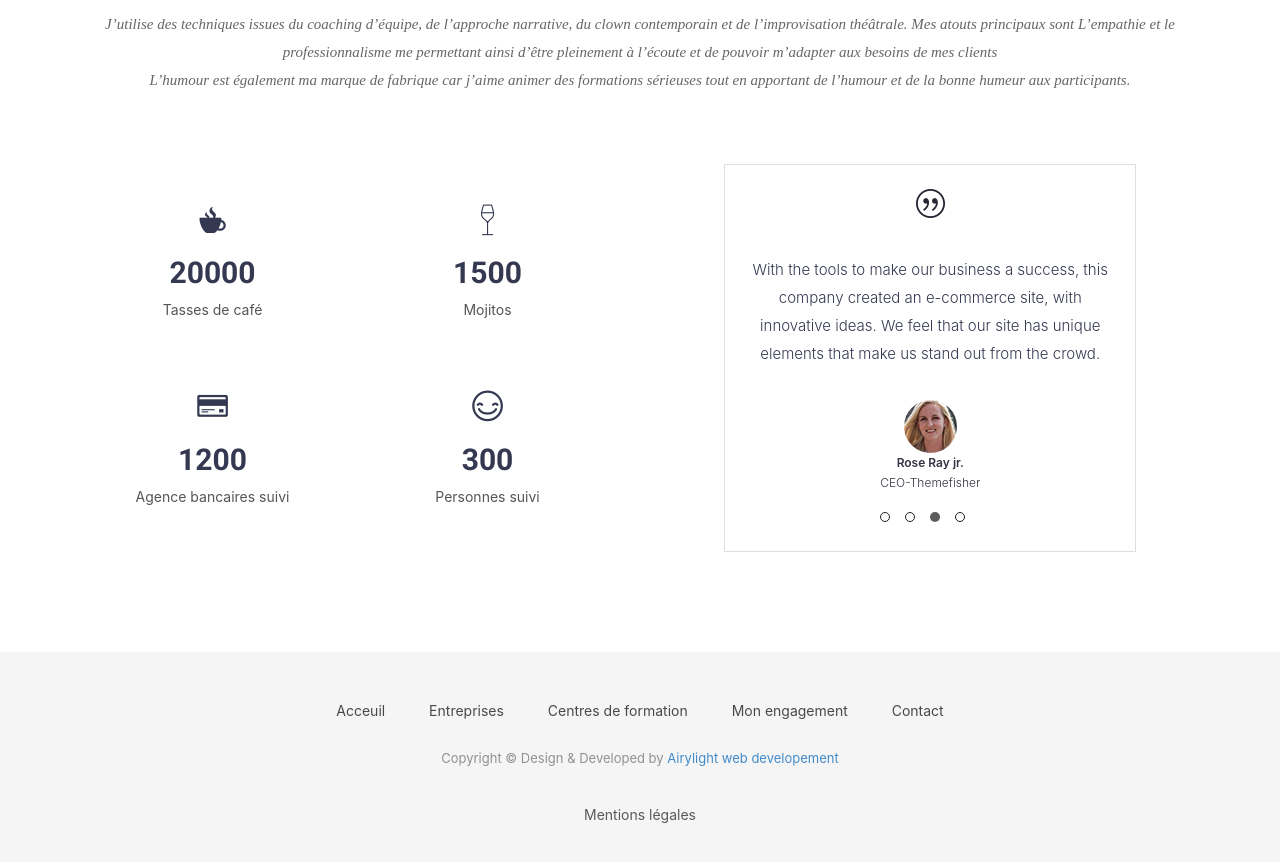
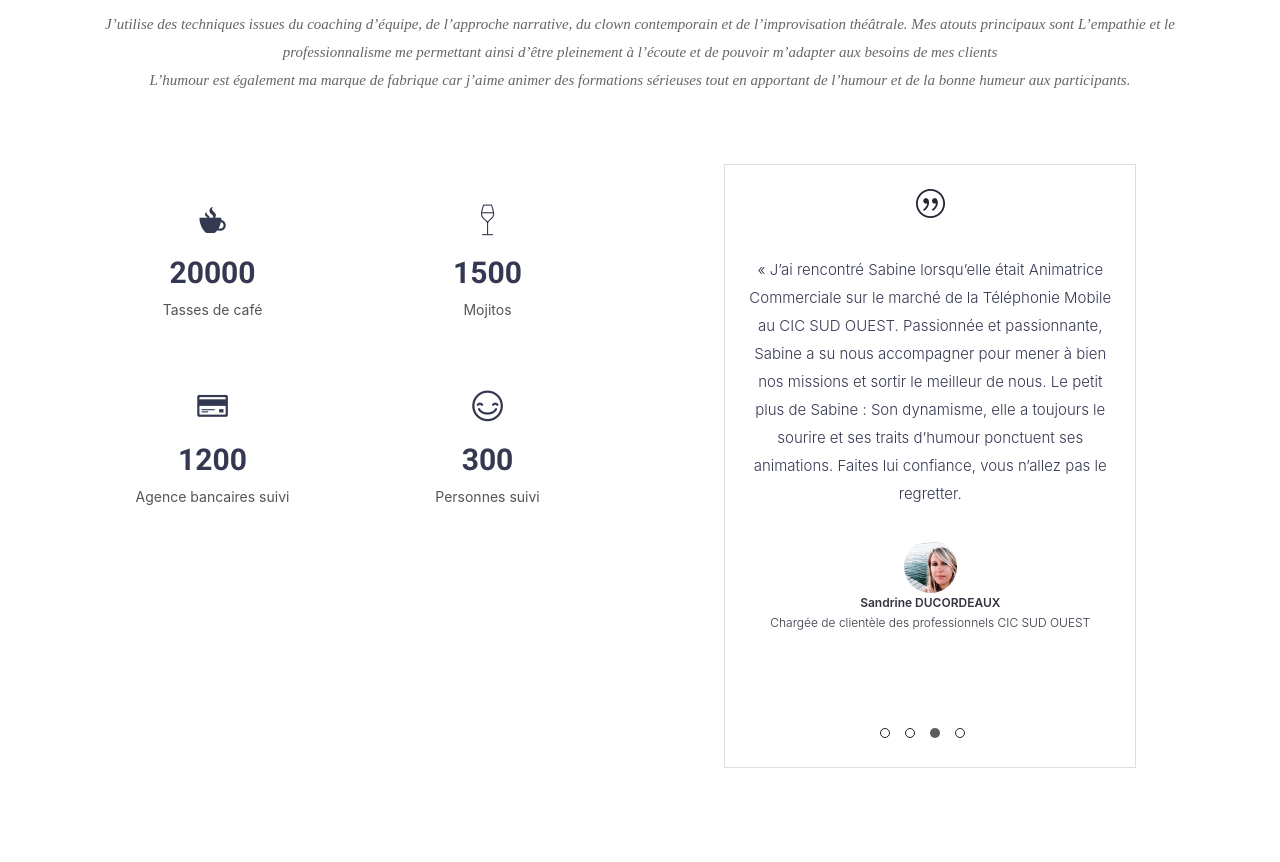
Before and after one commit to IsmaelSANE/sabine-coach, a Jekyll site: the page built from index.html, in a window 1280 px wide and 900 px high, scrolled down 3464 px. Shown: the top 862 px of the window. Built offline with Jekyll 4.4.1, drawn with Linux system fonts in a browser that asks for light colours; nearby versions of some CDN libraries; some web fonts are replaced.

Commit message:
Custom testimonials

```diff
--- a/_data/testimonials.yml
+++ b/_data/testimonials.yml
@@ -1,15 +1,15 @@
-- name: Rose Ray
-  title: CEO-Themefisher
-  testimonial: "This company created an e-commerce site with the tools to make our business a success, with innovative ideas. We feel that our site has unique elements that make us stand out from the crowd."
-  image: img/item-img1.jpg
-- name: Rose Ray sr.
-  title: CEO-Themefisher
-  testimonial: "An e-commerce site was created by this company with the tools to make our business a success, with innovative ideas. We feel that our site has unique elements that make us stand out from the crowd."
-  image: img/item-img1.jpg
-- name: Rose Ray jr.
-  title: CEO-Themefisher
-  testimonial: "With the tools to make our business a success, this company created an e-commerce site, with innovative ideas. We feel that our site has unique elements that make us stand out from the crowd."
-  image: img/item-img1.jpg
+- name: Véronique BONNET
+  title: Directrice Générale ESME Sudria, Ecole nationale supérieure d’Arts et Métiers/ENSAM
+  testimonial: "« Sabine m’a accompagnée à un tournant important de ma vie professionnelle. Elle m’a aidée à passer un cap, en m’obligeant à faire un pas de côté pour changer mon angle de vue et comprendre ce qui était vraiment important. Je me suis engagée dans la mission que je réalise aujourd’hui à l’ESME Sudria avec beaucoup de plaisir et je sais qu’elle n’y est pas pour rien. Je l’en remercie sincèrement et je lui souhaite beaucoup de réussite dans son projet, qui lui correspond si bien et pour lequel elle a un vrai talent »."
+  image: img/item-img2.png
+- name: Victor MARTIN
+  title: Directeur d’Agence CIC SUD OUEST
+  testimonial: "« Excellente animatrice et formatrice. Dynamique et pétillante, quel plaisir ce fut de travailler avec Sabine. Des compétences et un état d’esprit devenant rare de nos jours et très précieux. J’espère que nos chemins se croiseront à nouveau »."
+  image: img/item-img4.png
+- name: Sandrine DUCORDEAUX
+  title: Chargée de clientèle des professionnels CIC SUD OUEST
+  testimonial: "« J’ai rencontré Sabine lorsqu’elle était Animatrice Commerciale sur le marché de la Téléphonie Mobile au CIC SUD OUEST. Passionnée et passionnante, Sabine a su nous accompagner pour mener à bien nos missions et sortir le meilleur de nous. Le petit plus de Sabine : Son dynamisme, elle a toujours le sourire et ses traits d’humour ponctuent ses animations. Faites lui confiance, vous n’allez pas le regretter."
+  image: img/item-img3.png
 - name: Rose Ray III
   title: CEO-Themefisher
   testimonial: "We feel that our site has unique elements that make us stand out from the crowd. This company created an e-commerce site with the tools to make our business a success, with innovative ideas."
```
Also changed, not shown: img/item-img2.png (added), img/item-img3.png (added), img/item-img4.png (added).
